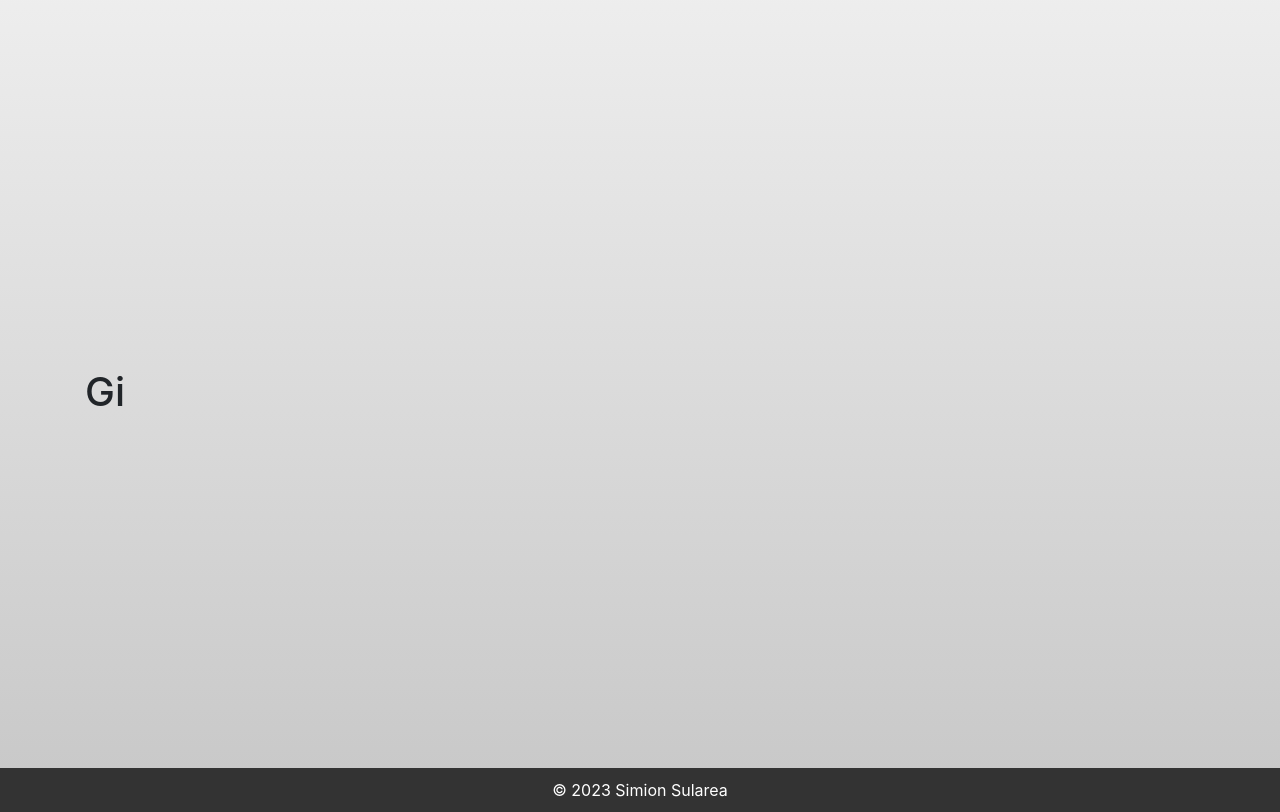
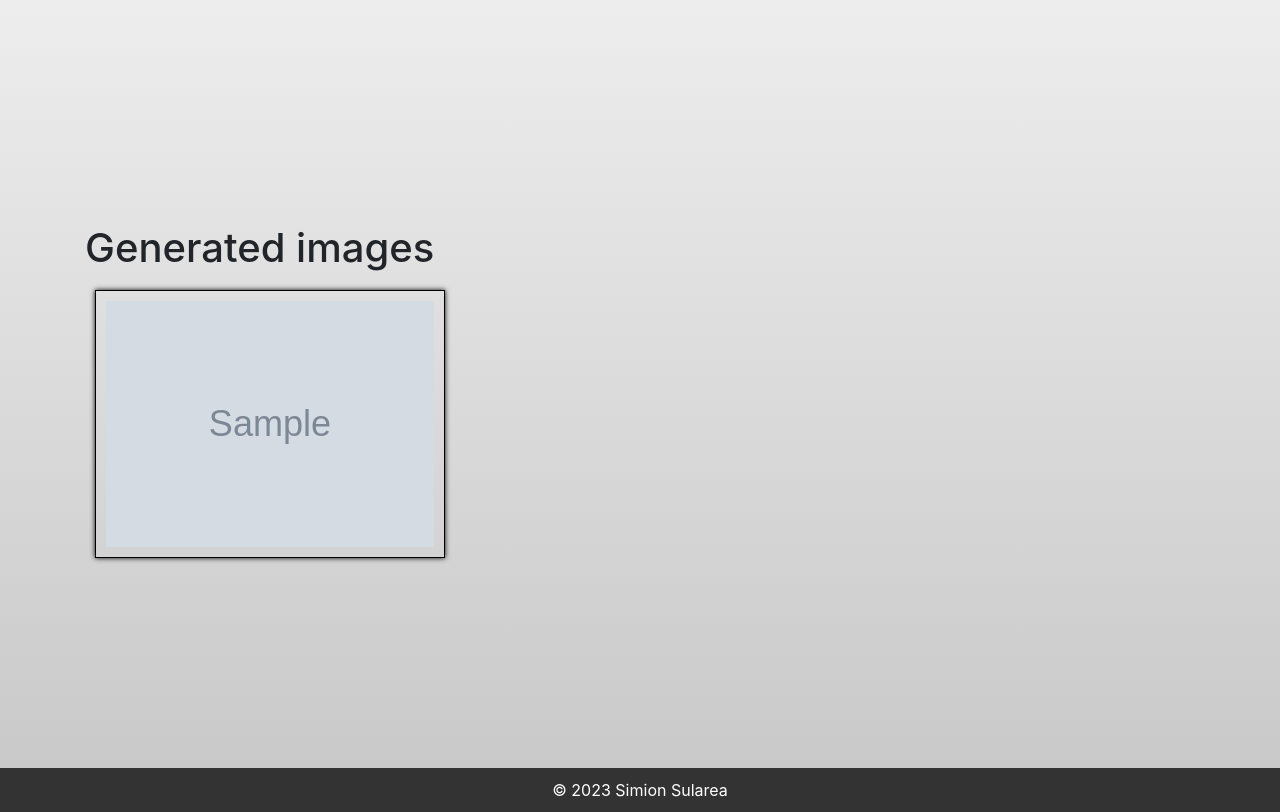
Before and after one commit to VaseSimion/Flask_Learning, a Flask app: template templates/generated_images.html in a window 1280 px wide. Shown: the part 56-868 px from the top of the page. Run offline with Flask 3, Linux system fonts and the light colour scheme; the template is opened without the code that fills it: most values are stand-ins (such as "Sample title", 1, 10 or a date in 2020); some libraries are stand-ins or nearby versions.

Commit message:
small update

```diff
--- a/app.py
+++ b/app.py
@@ -89,11 +89,19 @@ def local_bots():
 
 @app.route('/generated_images.html')
 def generated_images():
-    return render_template('generated_images.html')
+    images = []
+    for filename in os.listdir('static/Pictures'):
+        if filename.endswith('.png'):
+            images.append(filename)
+    return render_template('generated_images.html', pictures=images)
 
 @app.route('/photography.html')
 def photography():
-    return render_template('photography.html')
+    images = []
+    for filename in os.listdir('static/Pictures'):
+        if filename.endswith('.jpg'):
+            images.append(filename)
+    return render_template('photography.html', pictures=images)
 
 @app.route('/ai_tools.html')
 def ai_tools():
--- a/templates/generated_images.html
+++ b/templates/generated_images.html
@@ -1,8 +1,33 @@
-{% extends "base.html" %}
+{% extends 'base.html' %}
 
-{% block title %}AI Tools{% endblock %}
+{% block title %}Portfolio{% endblock %}
 
 {% block content %}
-<h1>Gi</h1>
-<!-- Add your content specific to the AI Tools category -->
+  <h1>Generated images</h1>
+
+  <div class="row">
+    {% for picture in pictures %}
+      <div class="col-md-4">
+        <img src="{{ url_for('static', filename='Pictures/' + picture) }}" class="polaroid" alt="{{ picture }}"
+             data-toggle="modal" data-target="#pictureModal{{ loop.index }}">
+      </div>
+      <!-- Modal -->
+      <div class="modal fade" id="pictureModal{{ loop.index }}" tabindex="-1" role="dialog"
+           aria-labelledby="pictureModalLabel{{ loop.index }}" aria-hidden="true">
+        <div class="modal-dialog modal-dialog-centered modal-lg" role="document">
+          <div class="modal-content">
+            <div class="modal-header">
+              <button type="button" class="close" data-dismiss="modal" aria-label="Close">
+                <span aria-hidden="true">&times;</span>
+              </button>
+            </div>
+            <div class="modal-body text-center">
+              <img src="{{ url_for('static', filename='Pictures/' + picture) }}" class="polaroid" alt="{{ picture }}">
+            </div>
+          </div>
+        </div>
+        <div class="polaroid-caption">{{ url_for('static', filename='Pictures/' + picture) }}</div>
+      </div>
+    {% endfor %}
+  </div>
 {% endblock %}
--- a/templates/photography.html
+++ b/templates/photography.html
@@ -3,7 +3,7 @@
 {% block title %}Portfolio{% endblock %}
 
 {% block content %}
-  <h1>My Portfolio</h1>
+  <h1>My Photos</h1>
 
   <div class="row">
     {% for picture in pictures %}
```
